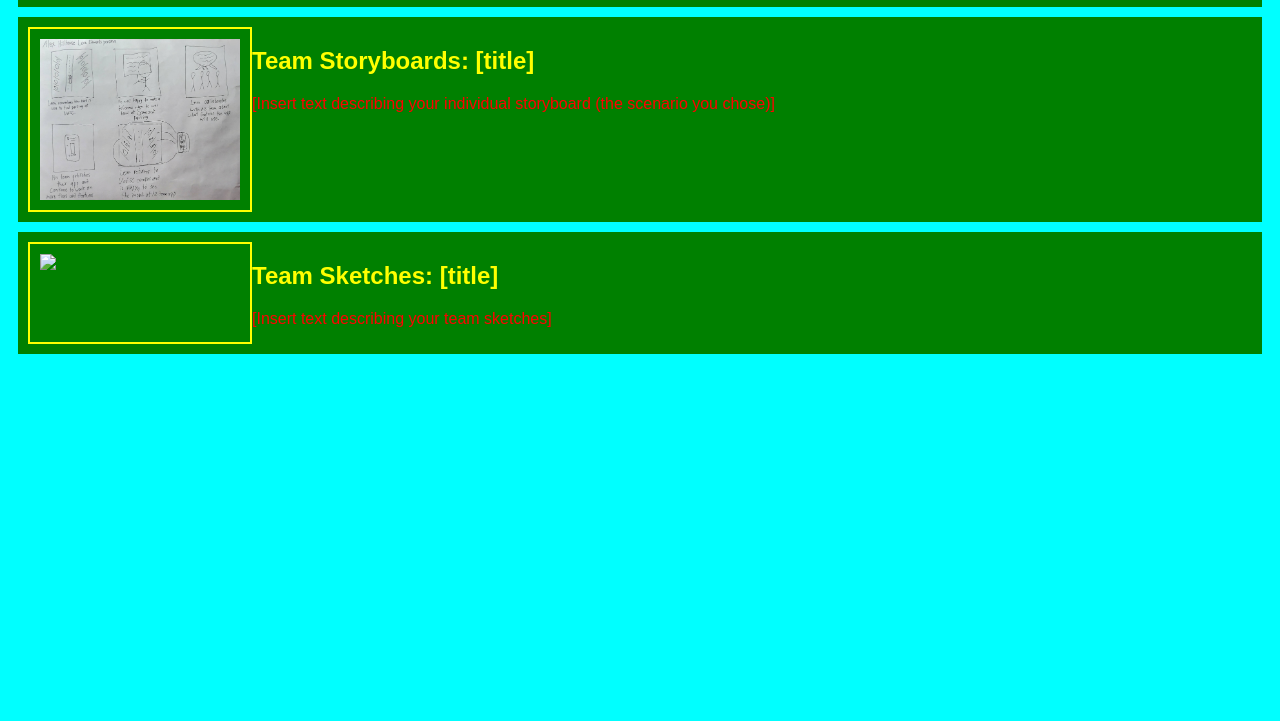
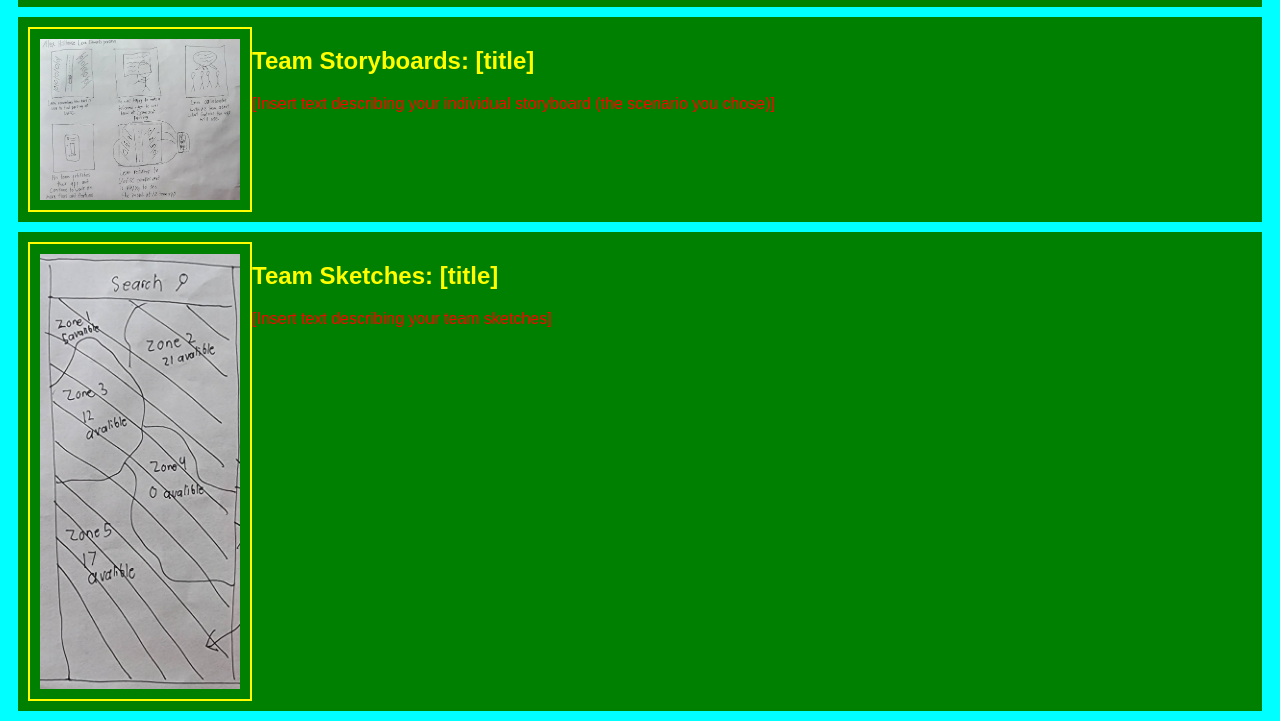
Before and after one commit to AlexHillhouse/AlexHillhouse.github.io, a plain HTML site: page index.html in a window 1280 px wide. Shown: the part 699-1420 px from the top of the page. Before the commit the page ends 1063 px from the top, so only its background shows below. Drawn offline with Linux system fonts and the light colour scheme.

Commit message:
index.html

```diff
--- a/index.html
+++ b/index.html
@@ -51,7 +51,7 @@ Leon Edwards - "When I attended UofSC, I had a very hard time parking on campus.
 
        <!-- Sketching assignment -->
  <section class="assign">
- <img src="Github Images/my sketch.jpg" />
+ <img src="Github Images/Real Sketch.jpg" />
  <section class="assign-det">
  <a href="files/all-sketches.pdf"><h2>Team Sketches: [title]</h2></a>
  <p>
```
